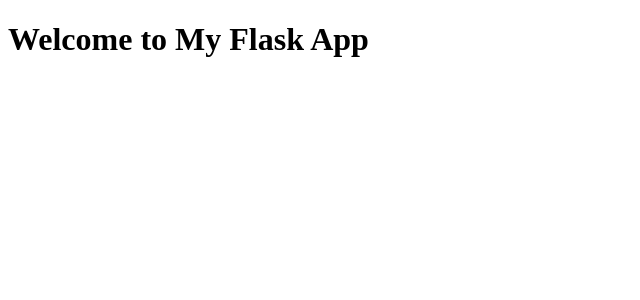
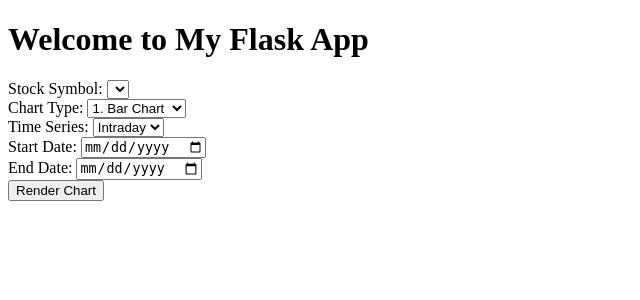
Before and after one commit to owenbartle/Stock-Data-Visualizer, a Python web app: template Templates/index.html in a window 1280 px wide. Shown: the top 300 px of the page, without its empty margins (0-640 px from the left). Run offline with Jinja, Linux system fonts and the light colour scheme; the template is opened without the code that fills it, so the values that code supplies are empty.

Commit message:
updated html form, created virtual environment but won't push yet

```diff
--- a/Templates/index.html
+++ b/Templates/index.html
@@ -1,9 +1,49 @@
 <!DOCTYPE html>
-<html>
+<html lang="en">
 <head>
-    <title>My Flask App</title>
+    <meta charset="UTF-8">
+    <title>Stock Data Visualizer</title>
 </head>
 <body>
-    <h1>Welcome to My Flask App</h1>
+    <h1><strong>Welcome to My Flask App</strong></h1>
+
+    <form>
+        <!--Implement stock symbol drop box-->
+        <div>
+            <label for="stockSymbol">Stock Symbol:</label>
+            <select id="symbol" name="symbol" required></select>
+        </div>
+
+        <div> <!--Drop box for chart type-->
+            <label for="chartType">Chart Type:</label>
+            <select id="chartType" name="chartType" required>
+                <option value="barChart">1. Bar Chart</option>
+                <option value="lineChart">2. Line Chart</option>
+            </select>
+        </div>
+
+        <div> <!--Drop box for timer series-->
+            <label for "timeSeries">Time Series:</label>
+            <select id="timeSeries" name="timeSeries" required>
+                <option value="intraday">Intraday</option>
+                <option value"daily">Daily</option>
+                <option value="weekly">Weekly</option>
+                <option value="monthly">Monthly</option>
+            </select>
+        </div>
+
+        <div> <!--Select the start date-->
+            <label for="startDate">Start Date:</label>
+            <input type="date" id="startDate" name="startDate" required>
+        </div>
+
+        <div> <!--Select the end date-->
+            <label for="endDate">End Date:</label>
+            <input type="date" id="endDate" name="endDate" required>
+        </div>
+
+        <button type="submit">Render Chart</button>
+        <!--Submit button-->
+    </form>
 </body>
 </html>
```
